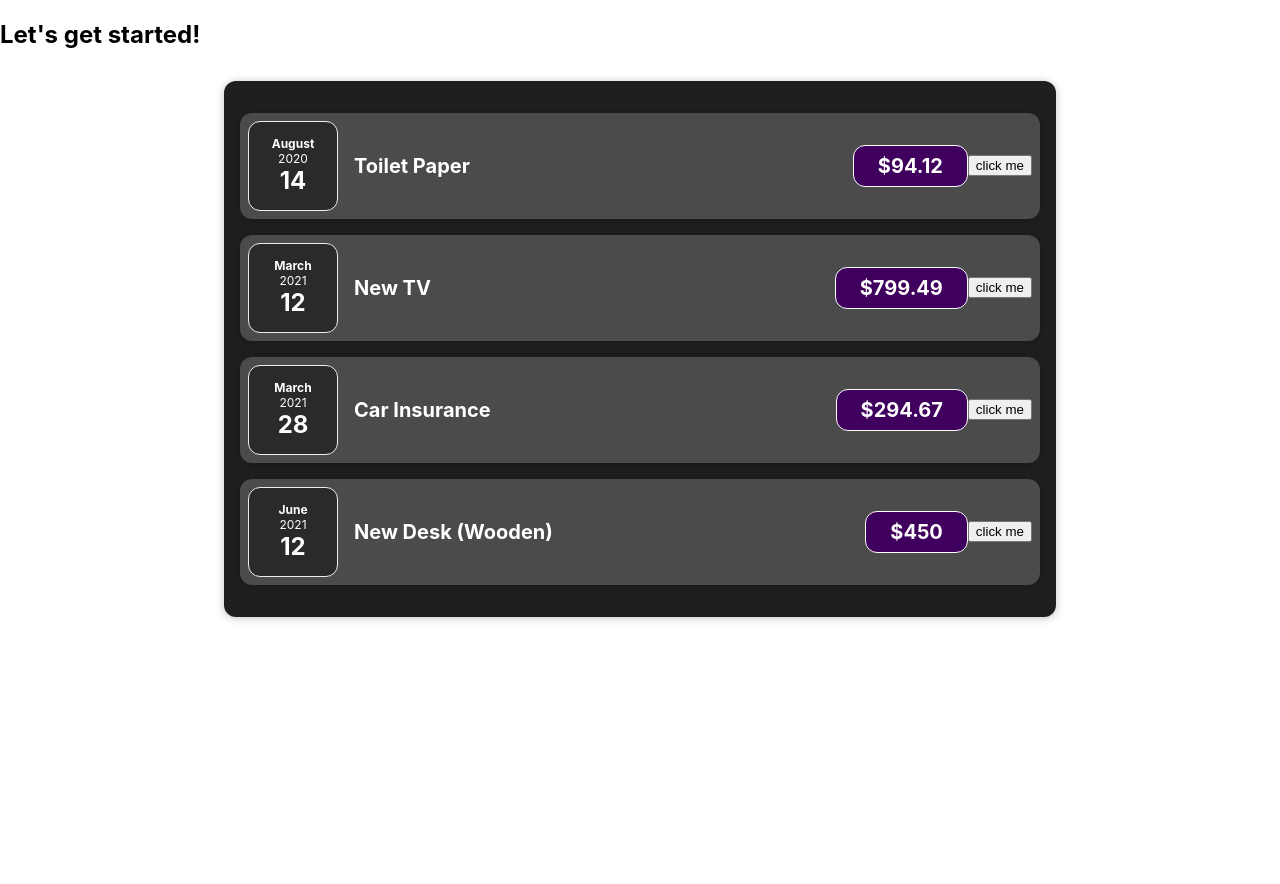
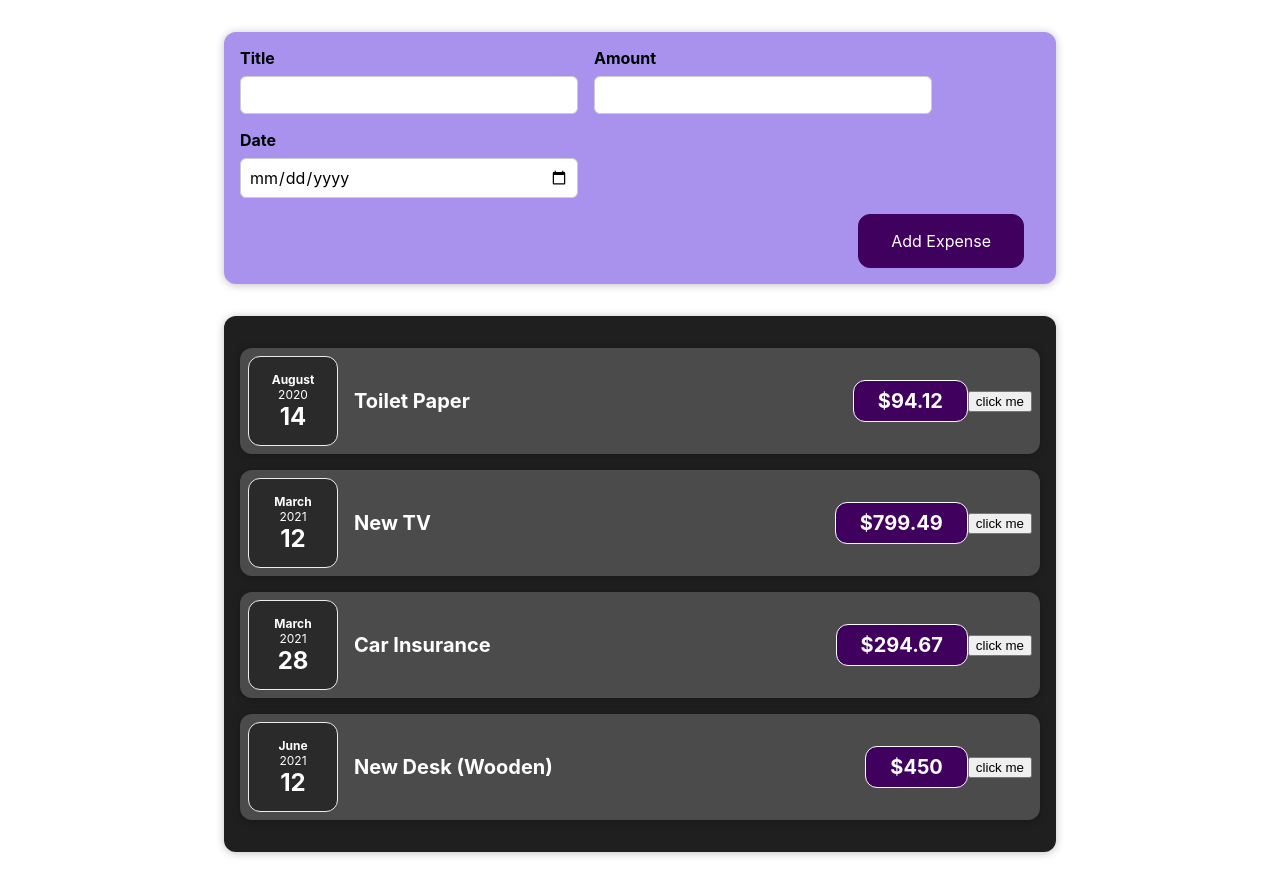
Before and after one commit to hamidmeer4/Maxi-React, a React (Create React App) app in the folder 02-starting-setup/: page / in a window 1280 px wide. Before the commit the page ends 800 px from the top, so only its background shows below. Built offline with nearby package versions, Linux system fonts and the light colour scheme.

Commit message:
we added form in our project

```diff
--- a/02-starting-setup/src/App.js
+++ b/02-starting-setup/src/App.js
@@ -1,5 +1,5 @@
 import Expenses from './components/Expense/Expenses';
-
+import NewExpense from './components/NewExpense/NewExpense'
 function App() {
   const expenses = [
     {
@@ -25,7 +25,7 @@ function App() {
 
   return (
     <div>
-      <h2>Let's get started!</h2>
+      <NewExpense/>
       <Expenses items={expenses} />
     </div>
   );
--- /dev/null
+++ b/02-starting-setup/src/components/NewExpense/ExpenseForm.css
@@ -0,0 +1,26 @@
+.new-expense__controls {
+    display: flex;
+    flex-wrap: wrap;
+    gap: 1rem;
+    margin-bottom: 1rem;
+    text-align: left;
+  }
+
+  .new-expense__control label {
+    font-weight: bold;
+    margin-bottom: 0.5rem;
+    display: block;
+  }
+
+  .new-expense__control input {
+    font: inherit;
+    padding: 0.5rem;
+    border-radius: 6px;
+    border: 1px solid #ccc;
+    width: 20rem;
+    max-width: 100%;
+  }
+
+  .new-expense__actions {
+    text-align: right;
+  }
--- /dev/null
+++ b/02-starting-setup/src/components/NewExpense/ExpenseForm.js
@@ -0,0 +1,28 @@
+import React from "react";
+import "./ExpenseForm.css";
+
+const ExpenseForm = () => {
+  return (
+    <form>
+      <div className="new-expense__controls">
+        <div className="new-expense__control">
+          <label>Title</label>
+          <input type="text" />
+        </div>
+        <div className="new-expense__control">
+          <label>Amount</label>
+          <input type="number" min="0.01" step="0.01" />
+        </div>
+        <div className="new-expense__control">
+          <label>Date</label>
+          <input type="date" min="2020-01-01" max="2024-12-31" />
+        </div>
+      </div>
+      <div className="new-expense__actions">
+        <button type="submit">Add Expense</button>
+      </div>
+    </form>
+  );
+};
+
+export default ExpenseForm;
--- /dev/null
+++ b/02-starting-setup/src/components/NewExpense/NewExpense.css
@@ -0,0 +1,38 @@
+.new-expense {
+    background-color: #a892ee;
+    padding: 1rem;
+    margin: 2rem auto;
+    width: 50rem;
+    max-width: 95%;
+    border-radius: 12px;
+    text-align: center;
+    box-shadow: 0 1px 8px rgba(0, 0, 0, 0.25);
+  }
+
+  .new-expense button {
+    font: inherit;
+    cursor: pointer;
+    padding: 1rem 2rem;
+    border: 1px solid #40005d;
+    background-color: #40005d;
+    color: white;
+    border-radius: 12px;
+    margin-right: 1rem;
+  }
+
+  .new-expense button:hover,
+  .new-expense button:active {
+    background-color: #510674;
+    border-color: #510674;
+  }
+
+  .new-expense button.alternative {
+    color: #220131;
+    border-color: transparent;
+    background-color: transparent;
+  }
+
+  .new-expense button.alternative:hover,
+  .new-expense button.alternative:active {
+    background-color: #ddb3f8;
+  }
--- /dev/null
+++ b/02-starting-setup/src/components/NewExpense/NewExpense.js
@@ -0,0 +1,13 @@
+import React from 'react'
+import ExpenseForm from './ExpenseForm'
+import './NewExpense.css';
+
+const NewExpense = () => {
+  return (
+    <div className='new-expense'>
+        <ExpenseForm/>
+    </div>
+  )
+}
+
+export default NewExpense
```
